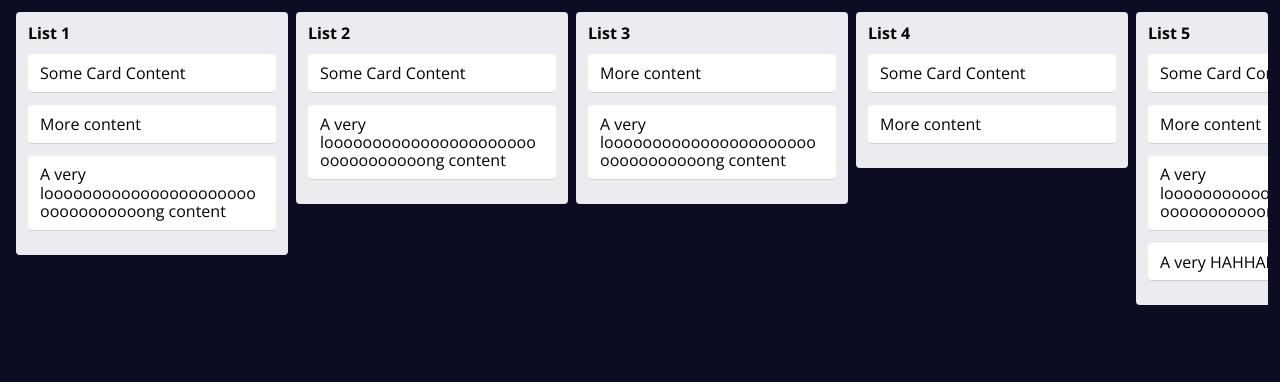
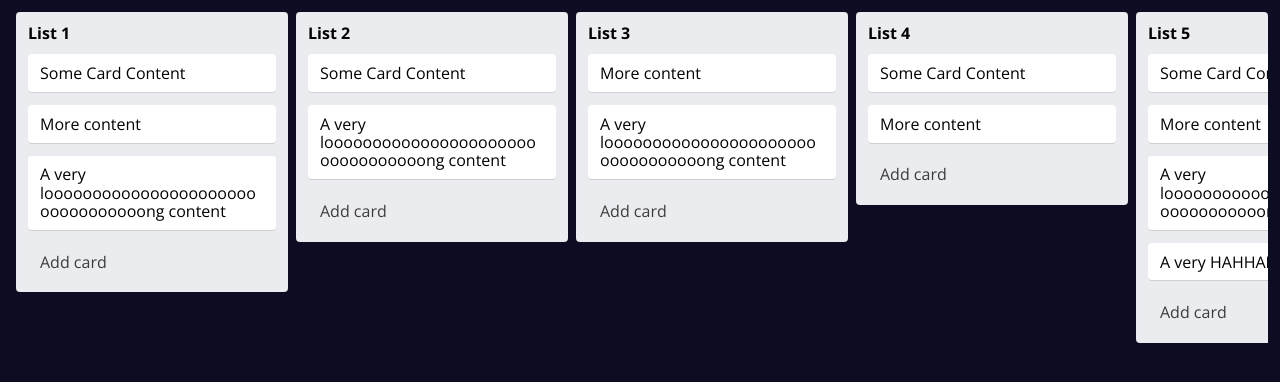
Before and after one commit to alloystory/trello_react, a React (Create React App) app: page / in a window 1280 px wide. Shown: the top 382 px of the page. Built offline with nearby package versions, Linux system fonts and the light colour scheme.

Commit message:
add new styles

```diff
--- a/src/components/Board.jsx
+++ b/src/components/Board.jsx
@@ -101,6 +101,9 @@ class Board extends Component {
     return (
       <div className="board">
         {listItems}
+        <div className="list-wrapper">
+          <a href="#" className="add-new-list">Add list</a>
+        </div>
       </div>
     );
   }
--- a/src/components/List.jsx
+++ b/src/components/List.jsx
@@ -17,6 +17,7 @@ function List(props) {
         </div>
         <div className="list-content">
           {cardItems}
+          <a href="#" className="add-new-card">Add card</a>
         </div>
       </div>
     </div>
--- a/src/sass/style.scss
+++ b/src/sass/style.scss
@@ -52,9 +52,31 @@ a {
 
 .card:hover {
     background-color: #eeeeee;
-    cursor: pointer;
 }
 
 .card-content {
     word-wrap: break-word;
 }
+
+.add-new-card {
+    display: block;
+    padding: 0.6rem 0.75rem;
+    color: #3d3d3d;
+    border-radius: $border-radius;
+}
+
+.add-new-card:hover {
+    background-color: #d8d8d8;
+}
+
+.add-new-list {
+    display: block;
+    padding: 0.6rem 0.75rem;
+    background-color: rgba(128, 128, 128, 0.5);
+    color: #FFFFFF;
+    border-radius: $border-radius;
+}
+
+.add-new-list:hover {
+    background-color: #d8d8d8;
+}
```
